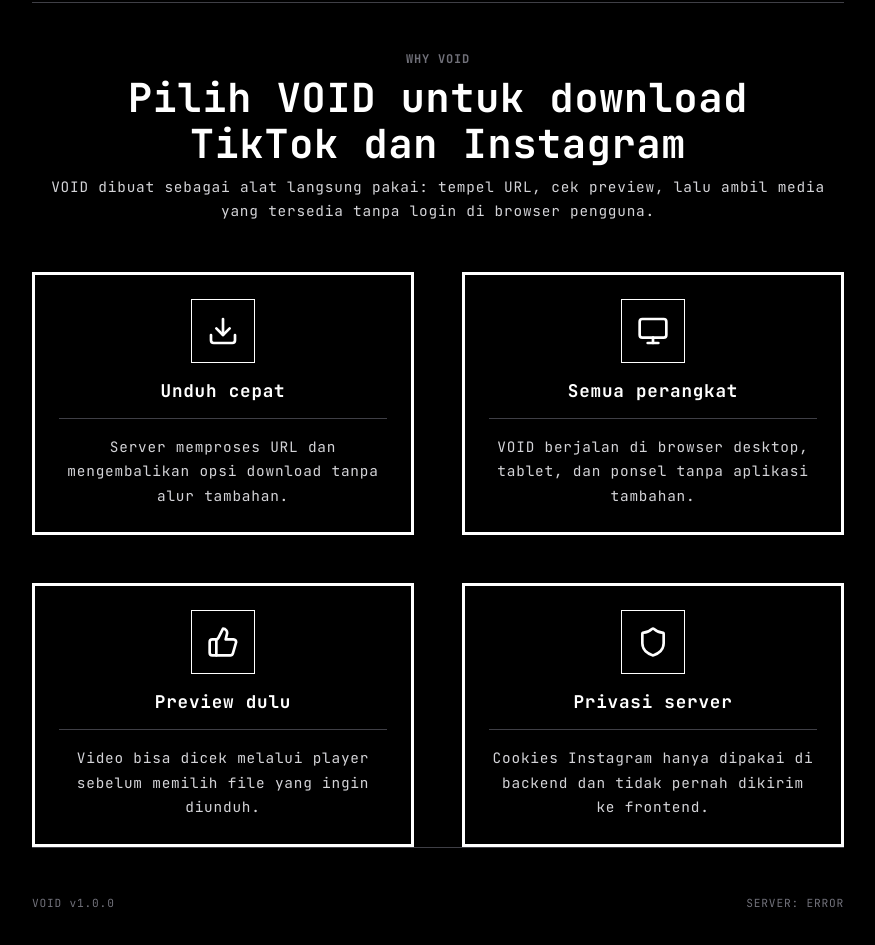
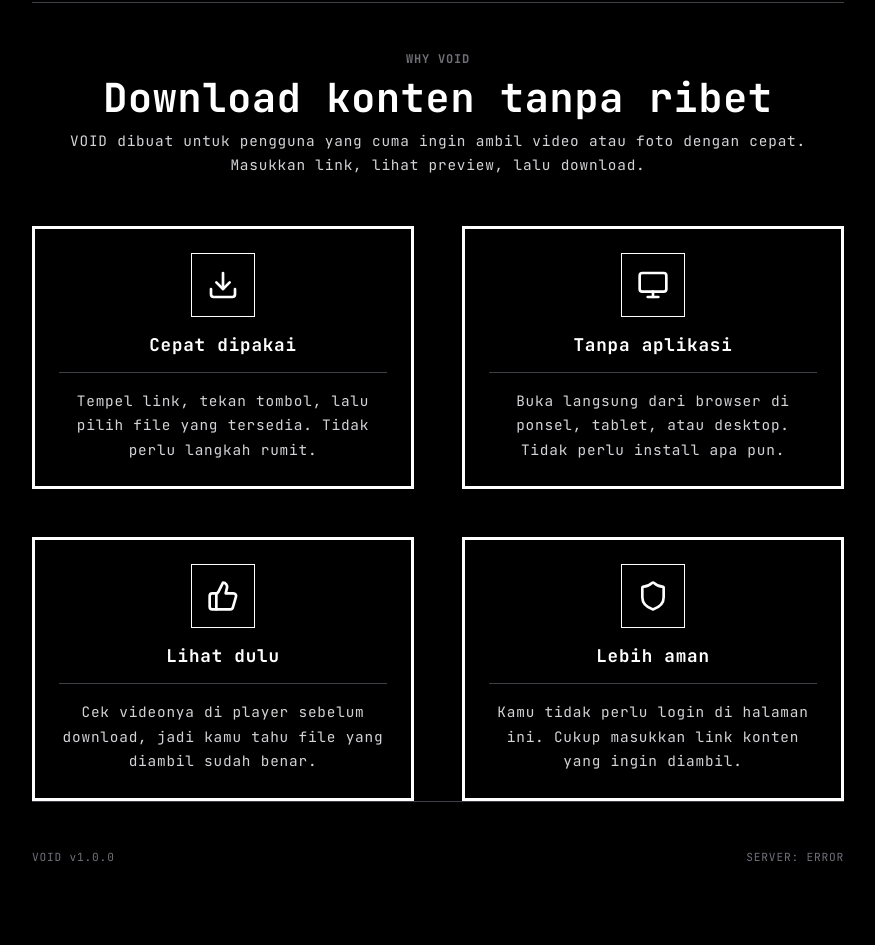
Before and after one commit to AnthonyWisnu/downloader, a React (Vite) app in the folder frontend/: page / in a window 1280 px wide. Shown: the part 1380-2325 px from the top of the page, without its empty margins (202-1077 px from the left). After the commit the page ends 2284 px from the top, so only its background shows below. Built offline with nearby package versions, Linux system fonts and the light colour scheme; no server answers.

Commit message:
Update feature section text for clarity and consistency in messaging

```diff
--- a/frontend/src/components/FeatureSection.jsx
+++ b/frontend/src/components/FeatureSection.jsx
@@ -2,24 +2,24 @@
 
 const features = [
   {
-    title: "Unduh cepat",
+    title: "Cepat dipakai",
     icon: Download,
-    text: "Server memproses URL dan mengembalikan opsi download tanpa alur tambahan."
+    text: "Tempel link, tekan tombol, lalu pilih file yang tersedia. Tidak perlu langkah rumit."
   },
   {
-    title: "Semua perangkat",
+    title: "Tanpa aplikasi",
     icon: Monitor,
-    text: "VOID berjalan di browser desktop, tablet, dan ponsel tanpa aplikasi tambahan."
+    text: "Buka langsung dari browser di ponsel, tablet, atau desktop. Tidak perlu install apa pun."
   },
   {
-    title: "Preview dulu",
+    title: "Lihat dulu",
     icon: ThumbsUp,
-    text: "Video bisa dicek melalui player sebelum memilih file yang ingin diunduh."
+    text: "Cek videonya di player sebelum download, jadi kamu tahu file yang diambil sudah benar."
   },
   {
-    title: "Privasi server",
+    title: "Lebih aman",
     icon: Shield,
-    text: "Cookies Instagram hanya dipakai di backend dan tidak pernah dikirim ke frontend."
+    text: "Kamu tidak perlu login di halaman ini. Cukup masukkan link konten yang ingin diambil."
   }
 ];
 
@@ -44,10 +44,10 @@
     <section className="feature-section" aria-label="Keunggulan VOID">
       <header className="feature-header">
         <span>WHY VOID</span>
-        <h2>Pilih VOID untuk download TikTok dan Instagram</h2>
+        <h2>Download konten tanpa ribet</h2>
         <p>
-          VOID dibuat sebagai alat langsung pakai: tempel URL, cek preview,
-          lalu ambil media yang tersedia tanpa login di browser pengguna.
+          VOID dibuat untuk pengguna yang cuma ingin ambil video atau foto dengan cepat.
+          Masukkan link, lihat preview, lalu download.
         </p>
       </header>
 
```
